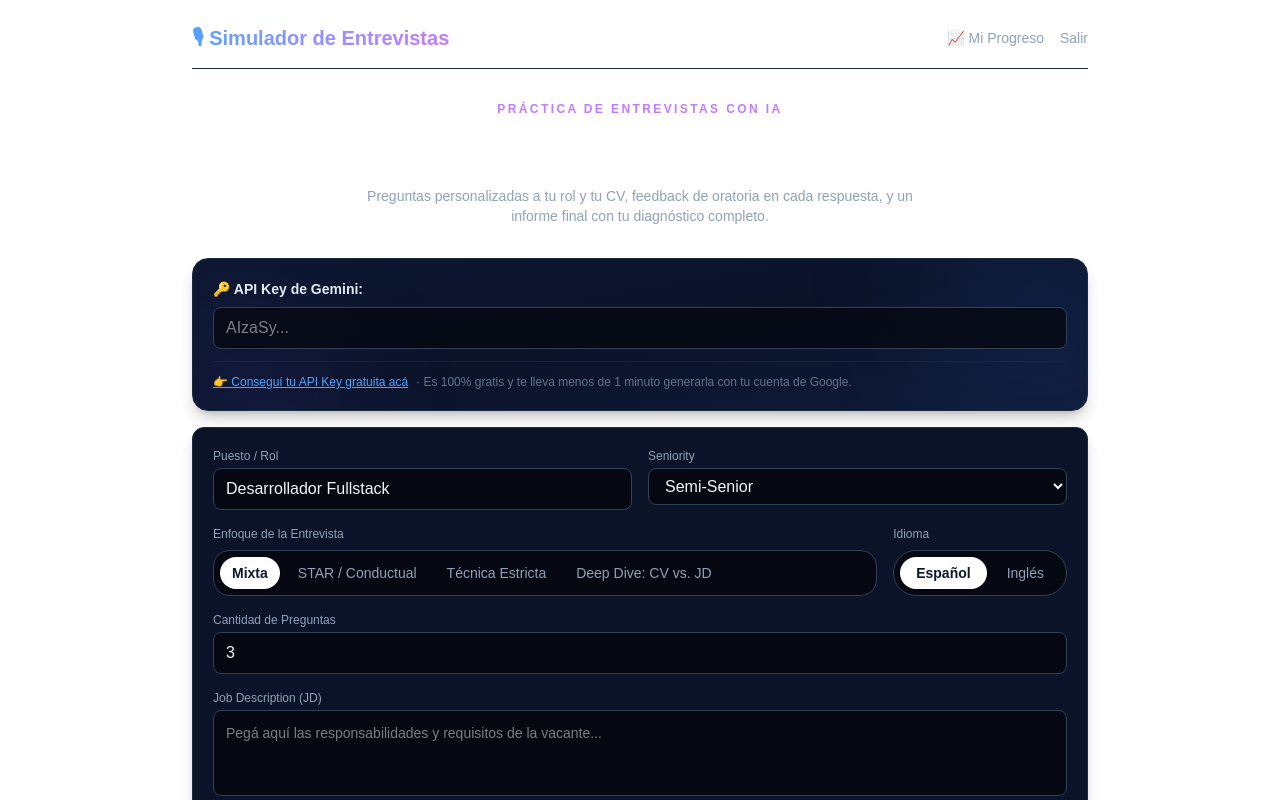
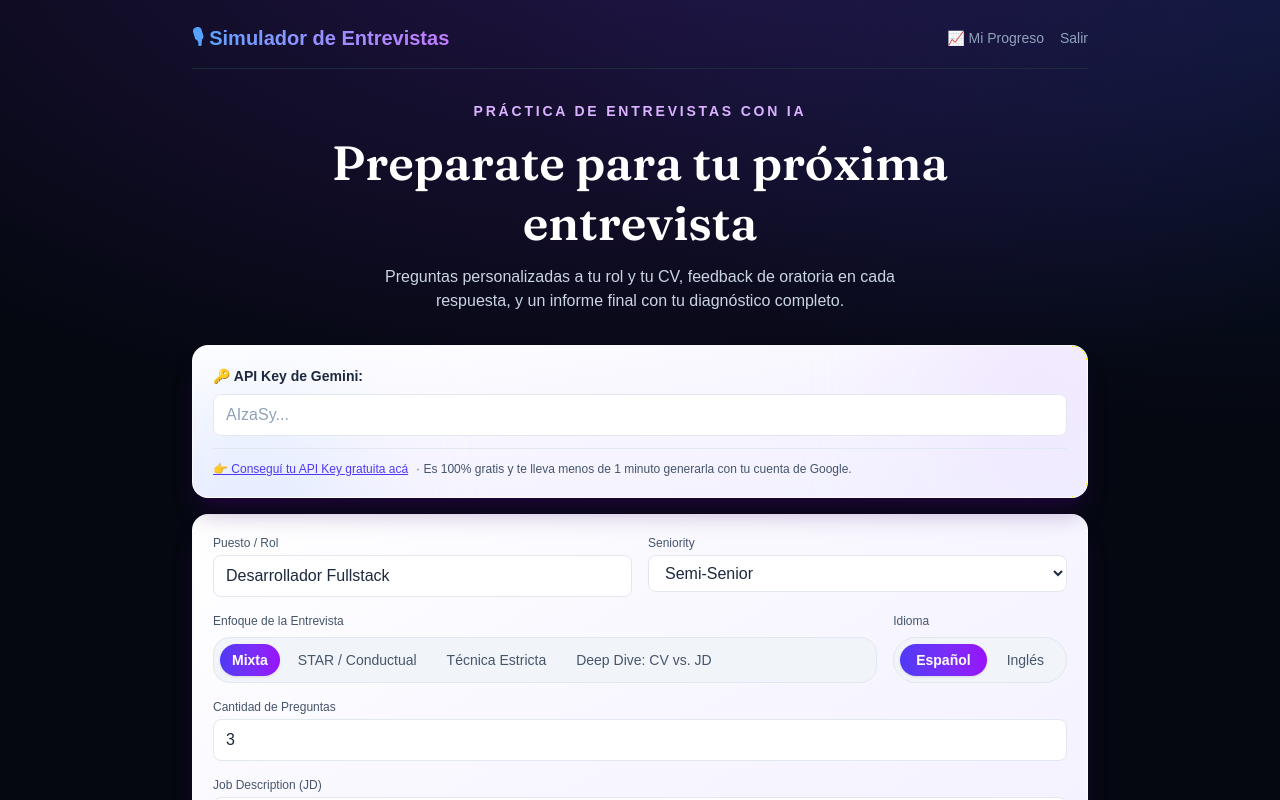
Before and after one commit to Alelimu-hr/evaluador-entrevistas-claude, a Next.js app in the folder Frontend/: page / in a window 1280 px wide. Shown: the top 800 px of the page. Built offline with nearby package versions, Linux system fonts and the light colour scheme; no server answers.

Commit message:
style: labels un poco mas oscuros para mejor legibilidad

```diff
--- a/Frontend/app/globals.css
+++ b/Frontend/app/globals.css
@@ -93,3 +93,9 @@ body {
 .font-display {
   font-family: var(--font-display), Georgia, 'Times New Roman', serif;
 }
+
+.bg-app {
+  background-color: #050811;
+  background-image: radial-gradient(ellipse 80% 50% at 50% -10%, rgba(124, 58, 237, 0.24), transparent),
+    radial-gradient(ellipse 60% 40% at 100% 0%, rgba(37, 99, 235, 0.15), transparent);
+}
--- a/Frontend/app/login/page.tsx
+++ b/Frontend/app/login/page.tsx
@@ -41,7 +41,7 @@ export default function LoginPage() {
   };
 
   return (
-    <div className="min-h-screen flex items-center justify-center p-6 bg-[radial-gradient(ellipse_80%_50%_at_50%_-10%,rgba(124,58,237,0.20),transparent),radial-gradient(ellipse_60%_40%_at_100%_0%,rgba(37,99,235,0.12),transparent),#050811] text-white">
+    <div className="min-h-screen flex items-center justify-center p-6 bg-app text-white">
       <div className="w-full max-w-sm bg-[#0b1329] border border-slate-800 p-6 rounded-2xl shadow-xl shadow-black/30 animate-fade-in-up">
         <h1 className="font-display text-2xl font-semibold text-white mb-1 flex items-center gap-2">
           🎙 Simulador de Entrevistas
--- a/Frontend/app/page.tsx
+++ b/Frontend/app/page.tsx
@@ -377,7 +377,7 @@ export default function Home() {
   };
 
   return (
-    <div className="min-h-screen bg-[radial-gradient(ellipse_80%_50%_at_50%_-10%,rgba(124,58,237,0.20),transparent),radial-gradient(ellipse_60%_40%_at_100%_0%,rgba(37,99,235,0.12),transparent),#050811] text-white p-6 font-sans">
+    <div className="min-h-screen bg-app text-white p-6 font-sans">
       <div className="max-w-4xl mx-auto space-y-6">
         {/* Header */}
         <header className="flex justify-between items-center pb-4 border-b border-slate-800 animate-fade-in">
@@ -400,13 +400,13 @@ export default function Home() {
 
         {paso === 'form' && (
           <div className="text-center pt-2 pb-2 animate-fade-in-up">
-            <p className="text-xs uppercase tracking-[0.2em] text-purple-400 font-semibold mb-3">
+            <p className="text-sm uppercase tracking-[0.2em] text-purple-300 font-semibold mb-3">
               Práctica de entrevistas con IA
             </p>
-            <h2 className="font-display text-3xl md:text-4xl font-semibold text-white leading-tight max-w-2xl mx-auto">
+            <h2 className="font-display text-4xl md:text-5xl font-semibold text-white leading-tight max-w-2xl mx-auto">
               Preparate para tu próxima entrevista
             </h2>
-            <p className="text-slate-400 text-sm mt-3 max-w-xl mx-auto">
+            <p className="text-slate-300 text-base mt-3 max-w-xl mx-auto">
               Preguntas personalizadas a tu rol y tu CV, feedback de oratoria en cada respuesta, y un informe final
               con tu diagnóstico completo.
             </p>
@@ -416,12 +416,12 @@ export default function Home() {
         {/* PASO 1: Formulario */}
         {paso === 'form' && (
           <form onSubmit={handleGenerarPreguntas} className="space-y-4 animate-fade-in-up">
-            <div className="relative overflow-hidden bg-gradient-to-br from-[#0d1730] via-[#0b1329] to-[#101b3a] border border-slate-800 p-5 rounded-2xl shadow-lg shadow-black/20 transition-colors hover:border-slate-700">
-              <div className="pointer-events-none absolute -top-20 -right-16 w-56 h-56 bg-blue-500/10 rounded-full blur-3xl" />
-              <div className="pointer-events-none absolute -bottom-24 -left-10 w-48 h-48 bg-indigo-500/10 rounded-full blur-3xl" />
+            <div className="relative overflow-hidden bg-gradient-to-br from-white via-[#f7f5ff] to-[#f1f0ff] border border-white/60 p-5 rounded-2xl shadow-xl shadow-purple-950/30 transition-colors">
+              <div className="pointer-events-none absolute -top-20 -right-16 w-56 h-56 bg-purple-200/40 rounded-full blur-3xl" />
+              <div className="pointer-events-none absolute -bottom-24 -left-10 w-48 h-48 bg-blue-200/40 rounded-full blur-3xl" />
 
               <div className="relative">
-                <label className="block text-sm font-semibold text-slate-200 mb-2">🔑 API Key de Gemini:</label>
+                <label className="block text-sm font-semibold text-slate-800 mb-2">🔑 API Key de Gemini:</label>
                 <div className="relative">
                   <input
                     type="password"
@@ -429,33 +429,33 @@ export default function Home() {
                     onChange={(e) => setApiKey(e.target.value)}
                     placeholder="AIzaSy..."
                     required
-                    className="w-full bg-[#050811]/80 border border-slate-700 text-slate-100 pl-3 pr-9 py-2 rounded-lg transition-all focus:outline-none focus:border-blue-500 focus:ring-2 focus:ring-blue-500/30"
+                    className="w-full bg-white border border-slate-200 text-slate-800 placeholder:text-slate-400 pl-3 pr-9 py-2 rounded-lg transition-all focus:outline-none focus:border-purple-400 focus:ring-2 focus:ring-purple-300/40"
                   />
                   <span className="absolute right-3 top-1/2 -translate-y-1/2 text-sm">
                     {estadoKey === 'verificando' && <Spinner className="text-slate-400" />}
                     {estadoKey === 'valida' && (
-                      <span className="text-emerald-400 animate-scale-in" title="API Key válida">
+                      <span className="text-emerald-500 animate-scale-in" title="API Key válida">
                         🟢
                       </span>
                     )}
                     {estadoKey === 'invalida' && (
-                      <span className="text-red-400 animate-scale-in" title="API Key inválida">
+                      <span className="text-red-500 animate-scale-in" title="API Key inválida">
                         🔴
                       </span>
                     )}
                   </span>
                 </div>
 
-                <div className="mt-3 pt-3 border-t border-slate-800/70 flex flex-wrap items-center gap-x-2 gap-y-1 text-xs">
+                <div className="mt-3 pt-3 border-t border-slate-200 flex flex-wrap items-center gap-x-2 gap-y-1 text-xs">
                   <a
                     href="https://aistudio.google.com/apikey"
                     target="_blank"
                     rel="noopener noreferrer"
-                    className="text-blue-400 underline hover:text-blue-300 transition-colors"
+                    className="text-indigo-600 underline hover:text-indigo-700 transition-colors"
                   >
                     👉 Conseguí tu API Key gratuita acá
                   </a>
-                  <span className="text-slate-500">
+                  <span className="text-slate-600">
                     · Es 100% gratis y te lleva menos de 1 minuto generarla con tu cuenta de Google.
                   </span>
                 </div>
@@ -472,24 +472,24 @@ export default function Home() {
               </p>
             )}
 
-            <div className="bg-[#0b1329] border border-slate-800 p-5 rounded-xl space-y-4 shadow-lg shadow-black/20 transition-colors hover:border-slate-700">
+            <div className="bg-gradient-to-br from-white via-[#f7f5ff] to-[#f1f0ff] border border-white/60 p-5 rounded-2xl space-y-4 shadow-xl shadow-purple-950/30 transition-colors">
               <div className="grid grid-cols-1 md:grid-cols-2 gap-4">
                 <div>
-                  <label className="block text-xs text-slate-400 mb-1">Puesto / Rol</label>
+                  <label className="block text-xs text-slate-600 mb-1">Puesto / Rol</label>
                   <input
                     type="text"
                     value={rol}
                     onChange={(e) => setRol(e.target.value)}
-                    className="w-full bg-[#050811] border border-slate-700 text-slate-100 px-3 py-2 rounded-lg transition-all focus:outline-none focus:border-blue-500 focus:ring-2 focus:ring-blue-500/20"
+                    className="w-full bg-white border border-slate-200 text-slate-800 px-3 py-2 rounded-lg transition-all focus:outline-none focus:border-purple-400 focus:ring-2 focus:ring-purple-300/40"
                     required
                   />
                 </div>
                 <div>
-                  <label className="block text-xs text-slate-400 mb-1">Seniority</label>
+                  <label className="block text-xs text-slate-600 mb-1">Seniority</label>
                   <select
                     value={seniority}
                     onChange={(e) => setSeniority(e.target.value)}
-                    className="w-full bg-[#050811] border border-slate-700 text-slate-100 px-3 py-2 rounded-lg transition-all focus:outline-none focus:border-blue-500 focus:ring-2 focus:ring-blue-500/20"
+                    className="w-full bg-white border border-slate-200 text-slate-800 px-3 py-2 rounded-lg transition-all focus:outline-none focus:border-purple-400 focus:ring-2 focus:ring-purple-300/40"
                   >
                     <option value="Junior">Junior</option>
                     <option value="Semi-Senior">Semi-Senior</option>
@@ -501,8 +501,8 @@ export default function Home() {
 
               <div className="grid grid-cols-1 md:grid-cols-[1fr_auto] gap-4">
                 <div>
-                  <label className="block text-xs text-slate-400 mb-2">Enfoque de la Entrevista</label>
-                  <div className="flex flex-wrap gap-1.5 bg-[#050811] border border-slate-700 rounded-2xl p-1.5">
+                  <label className="block text-xs text-slate-600 mb-2">Enfoque de la Entrevista</label>
+                  <div className="flex flex-wrap gap-1.5 bg-slate-100 border border-slate-200 rounded-2xl p-1.5">
                     {[
                       { value: 'Mixta (Técnica + Conductual)', label: 'Mixta' },
                       { value: 'Metodología STAR / Conductual', label: 'STAR / Conductual' },
@@ -515,8 +515,8 @@ export default function Home() {
                         onClick={() => setEnfoque(opt.value)}
                         className={`px-3 py-1.5 text-xs sm:text-sm rounded-full whitespace-nowrap transition-all ${
                           enfoque === opt.value
-                            ? 'bg-white text-slate-900 font-semibold shadow'
-                            : 'text-slate-400 hover:text-slate-200 hover:bg-slate-800/60'
+                            ? 'bg-gradient-to-r from-indigo-600 to-purple-600 text-white font-semibold shadow'
+                            : 'text-slate-600 hover:text-slate-800 hover:bg-white/80'
                         }`}
                       >
                         {opt.label}
@@ -525,8 +525,8 @@ export default function Home() {
                   </div>
                 </div>
                 <div>
-                  <label className="block text-xs text-slate-400 mb-2">Idioma</label>
-                  <div className="flex bg-[#050811] border border-slate-700 rounded-full p-1.5 gap-1">
+                  <label className="block text-xs text-slate-600 mb-2">Idioma</label>
+                  <div className="flex bg-slate-100 border border-slate-200 rounded-full p-1.5 gap-1">
                     {['Español', 'Inglés'].map((opt) => (
                       <button
                         type="button"
@@ -534,8 +534,8 @@ export default function Home() {
                         onClick={() => setIdioma(opt)}
                         className={`px-4 py-1.5 text-sm rounded-full transition-all ${
                           idioma === opt
-                            ? 'bg-white text-slate-900 font-semibold shadow'
-                            : 'text-slate-400 hover:text-slate-200'
+                            ? 'bg-gradient-to-r from-indigo-600 to-purple-600 text-white font-semibold shadow'
+                            : 'text-slate-600 hover:text-slate-800'
                         }`}
                       >
                         {opt}
@@ -546,35 +546,35 @@ export default function Home() {
               </div>
 
               <div>
-                <label className="block text-xs text-slate-400 mb-1">Cantidad de Preguntas</label>
+                <label className="block text-xs text-slate-600 mb-1">Cantidad de Preguntas</label>
                 <input
                   type="number"
                   min="1"
                   max="10"
                   value={cantidad}
                   onChange={(e) => setCantidad(Number(e.target.value))}
-                  className="w-full bg-[#050811] border border-slate-700 text-slate-100 px-3 py-2 rounded-lg transition-all focus:outline-none focus:border-blue-500 focus:ring-2 focus:ring-blue-500/20"
+                  className="w-full bg-white border border-slate-200 text-slate-800 px-3 py-2 rounded-lg transition-all focus:outline-none focus:border-purple-400 focus:ring-2 focus:ring-purple-300/40"
                 />
               </div>
 
               <div>
-                <label className="block text-xs text-slate-400 mb-1">Job Description (JD)</label>
+                <label className="block text-xs text-slate-600 mb-1">Job Description (JD)</label>
                 <textarea
                   rows={3}
                   placeholder="Pegá aquí las responsabilidades y requisitos de la vacante..."
                   value={jd}
                   onChange={(e) => setJd(e.target.value)}
-                  className="w-full bg-[#050811] border border-slate-700 text-slate-100 p-3 rounded-lg text-sm transition-all focus:outline-none focus:border-blue-500 focus:ring-2 focus:ring-blue-500/20 resize-none"
+                  className="w-full bg-white border border-slate-200 text-slate-800 placeholder:text-slate-400 p-3 rounded-lg text-sm transition-all focus:outline-none focus:border-purple-400 focus:ring-2 focus:ring-purple-300/40 resize-none"
                 />
               </div>
 
               <div>
-                <label className="block text-xs text-slate-400 mb-1">Adjuntar Curriculum Vitae (CV)</label>
+                <label className="block text-xs text-slate-600 mb-1">Adjuntar Curriculum Vitae (CV)</label>
                 <input
                   type="file"
                   accept=".pdf,.txt,.docx"
                   onChange={(e) => setCvFile(e.target.files?.[0] || null)}
-                  className="w-full text-xs text-slate-400 file:mr-4 file:py-2 file:px-4 file:rounded-lg file:border-0 file:text-xs file:font-semibold file:bg-slate-800 file:text-slate-200 hover:file:bg-slate-700 cursor-pointer"
+                  className="w-full text-xs text-slate-600 file:mr-4 file:py-2 file:px-4 file:rounded-lg file:border-0 file:text-xs file:font-semibold file:bg-slate-100 file:text-slate-700 hover:file:bg-slate-200 cursor-pointer"
                 />
               </div>
 
--- a/Frontend/app/progreso/page.tsx
+++ b/Frontend/app/progreso/page.tsx
@@ -3,8 +3,7 @@ import { redirect } from 'next/navigation';
 import { createClient } from '@/lib/supabase/server';
 import { HistorialChart } from '@/components/HistorialChart';
 
-const FONDO =
-  'bg-[radial-gradient(ellipse_80%_50%_at_50%_-10%,rgba(124,58,237,0.20),transparent),radial-gradient(ellipse_60%_40%_at_100%_0%,rgba(37,99,235,0.12),transparent),#050811]';
+const FONDO = 'bg-app';
 
 function StatTile({ label, value }: { label: string; value: string | number }) {
   return (
```
